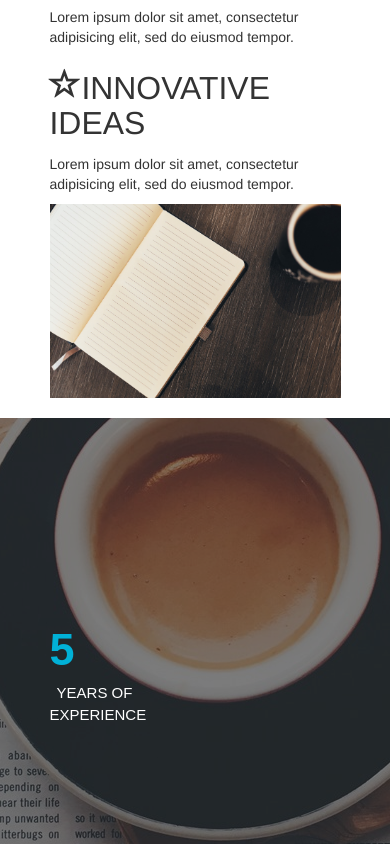
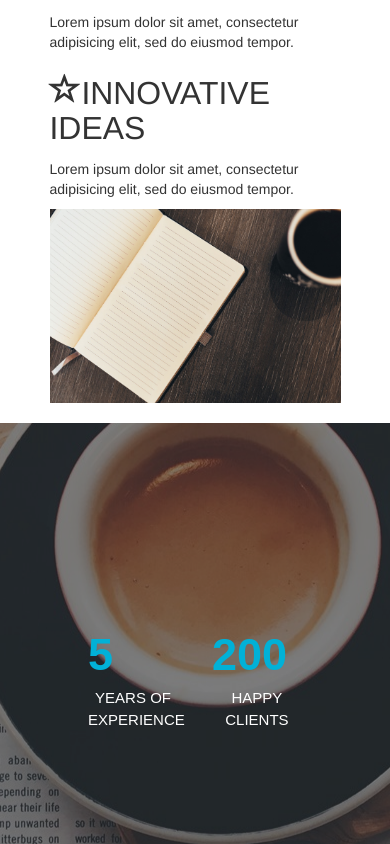
Before and after one commit to harshita97/litwit, a plain HTML site: page index.html in a window 390 px wide. Shown: the part 1156-2000 px from the top of the page. Drawn offline with nearby package versions, Linux system fonts and the light colour scheme.

Commit message:
parallax

```diff
--- a/css/untitled.css
+++ b/css/untitled.css
@@ -53,8 +53,8 @@ nav.shrink {
   color: white;
   width: 100%;
   height: 100vh;
-  left: 0 !important;
-
+  left: 0 ;
+  display: inline-block;
   top: 0;
   overflow: auto;
 }
@@ -66,7 +66,12 @@ nav.shrink {
       height: 320px;
     }
 
-
+#statistics .parallax-container{
+     position: relative;
+    overflow: hidden;
+ height: 500px;
+ text-align: center;
+}
 
 .stats-count {
     font-family: 'Raleway', sans-serif;
@@ -77,19 +82,29 @@ nav.shrink {
     float: left;
     color: #01b1d7;
 }
-
+.stats-row {
+    padding-bottom:10px;
+}
 .stats {
     padding: 200px 0;
     text-align: center;
     width: 90px;
     height: 200px;
+    text-align: center;
 }
 .stats-caption {
     font-size: 15px;
     font-family: 'Montserrat', sans-serif;
     color: #fff;
     box-sizing: border-box;
-    text-align: centre;
+
+}
+.stats-row  .col-sm-6 {
+
+  display: inline-block;
+  text-align:center;
+
+
 }
 
 .form-group {
```
